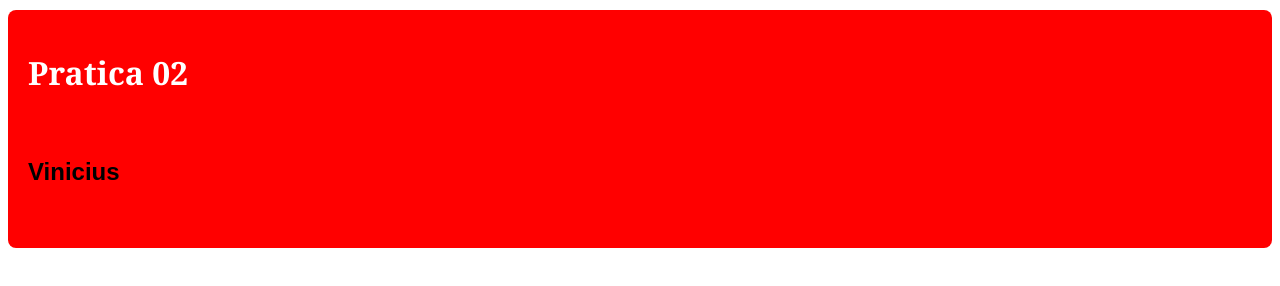
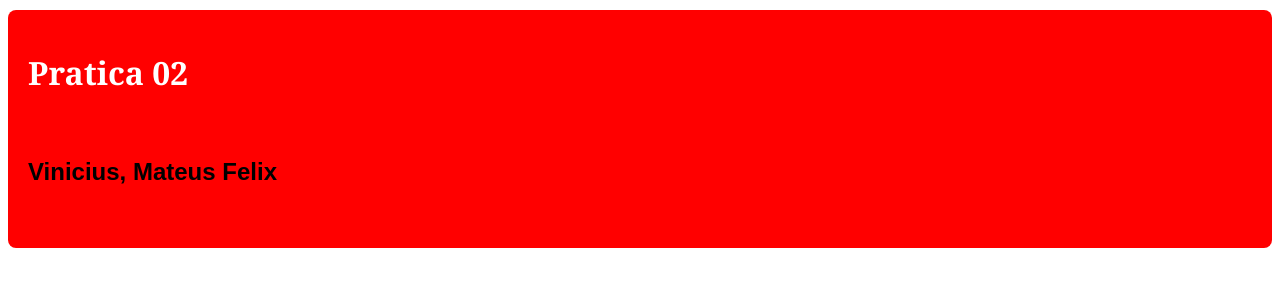
Before and after one commit to niciuoss/Gerencia2020.2, a plain HTML site: page pratica02.html in a window 1280 px wide. Drawn offline with Linux system fonts and the light colour scheme.

Commit message:
inserindo o nome Mateus Felix na linha 27

```diff
--- a/pratica02.html
+++ b/pratica02.html
@@ -1,27 +1,31 @@
 <html>
+
 <head>
     <meta charset="utf-8">
     <style type="text/css">
-			.pratica2{
+        .pratica2 {
             margin: 10px auto;
             padding: 20px;
             background: #FF0000;
             border-radius: 8px;
             font-family: Georgia, "Times New Roman", Times, serif;
         }
-			.pratica2 h1{
+
+        .pratica2 h1 {
             color: #FFFFFF;
         }
 
-			h2{
+        h2 {
             font-family: arial;
         }
     </style>
 </head>
+
 <body>
     <div class="pratica2">
         <h1>Pratica 02</h1><br>
-			<h2>Vinicius</h2><br>
+        <h2>Vinicius, Mateus Felix</h2><br>
     </div>
 </body>
+
 </html>
```
Lines whose indentation alone changed are shown as unchanged.
